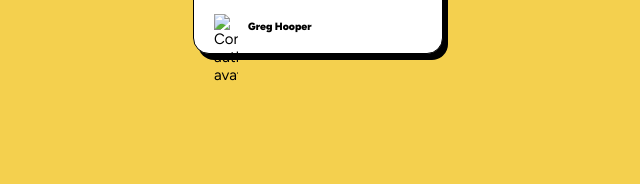
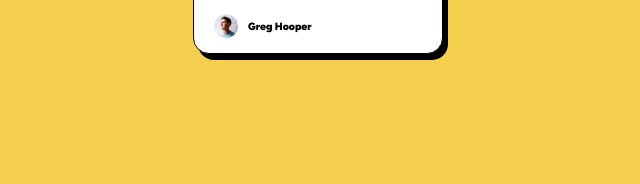
Before and after one commit to Teezee86/blog-preview-card, a plain HTML site: page index.html in a window 1280 px wide. Shown: the part 416-600 px from the top of the page, 322-962 px from the left. Drawn offline with Linux system fonts and the light colour scheme; the site is published under a folder, as on GitHub Pages, so addresses that start at the root find nothing.

Commit message:
Update index.html

```diff
--- a/index.html
+++ b/index.html
@@ -42,7 +42,7 @@
           </p>
         </section>
         <footer class="card__footer">
-          <img class="author__image" src="/assets/images/image-avatar.webp" alt="Content author avatar">
+          <img class="author__image" src="assets/images/image-avatar.webp" alt="Content author avatar">
           <p class="author__name">Greg Hooper</p>
         </footer>
       </div>
```
